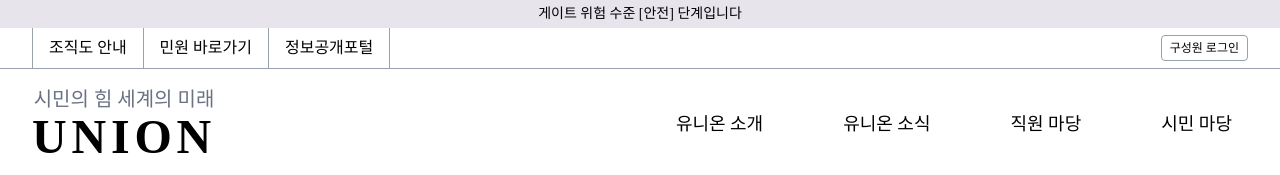
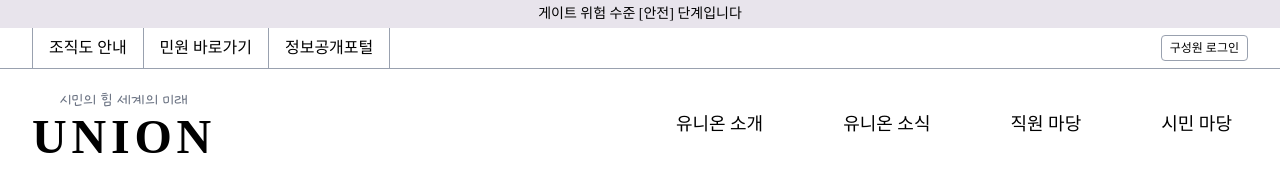
Before and after one commit to heoh/union-site, a React (Vite) app: page / in a window 1280 px wide. Shown: the top 175 px of the page. Built offline with nearby package versions, Linux system fonts and the light colour scheme; a web font is replaced by a local one.

Commit message:
Fix font not working

```diff
--- a/src/index.css
+++ b/src/index.css
@@ -1,8 +1,15 @@
 @import "tailwindcss";
+
+@font-face {
+  font-family: 'GangwonEduSaeeum_OTFMediumA';
+  src: url('./assets/fonts/GangwonEduSaeeum_OTFMediumA.woff') format('woff');
+  font-weight: normal;
+  font-style: normal;
+}
 
 @theme {
   --font-sans: "'Pretendard Variable'", "sans-serif";
-  --font-gs: "강원교육새음";
+  --font-gs: "GangwonEduSaeeum_OTFMediumA";
   --light-purple: #e8e4ec;
 
   --breakpoint-3xl: 1920px;
```
Also changed, not shown: src/assets/fonts/GangwonEduSaeeum_OTFMediumA.woff (added), src/assets/fonts/강원교육새음.ttf (deleted).
